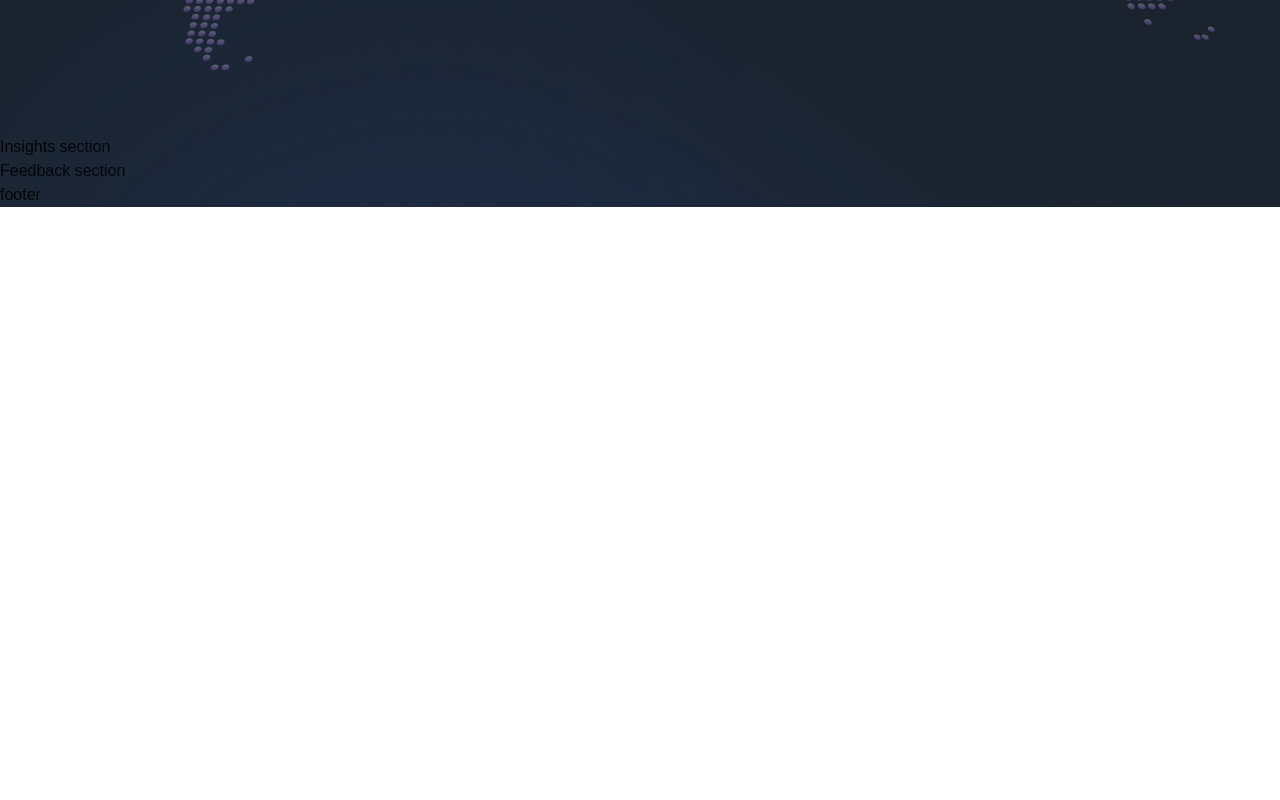
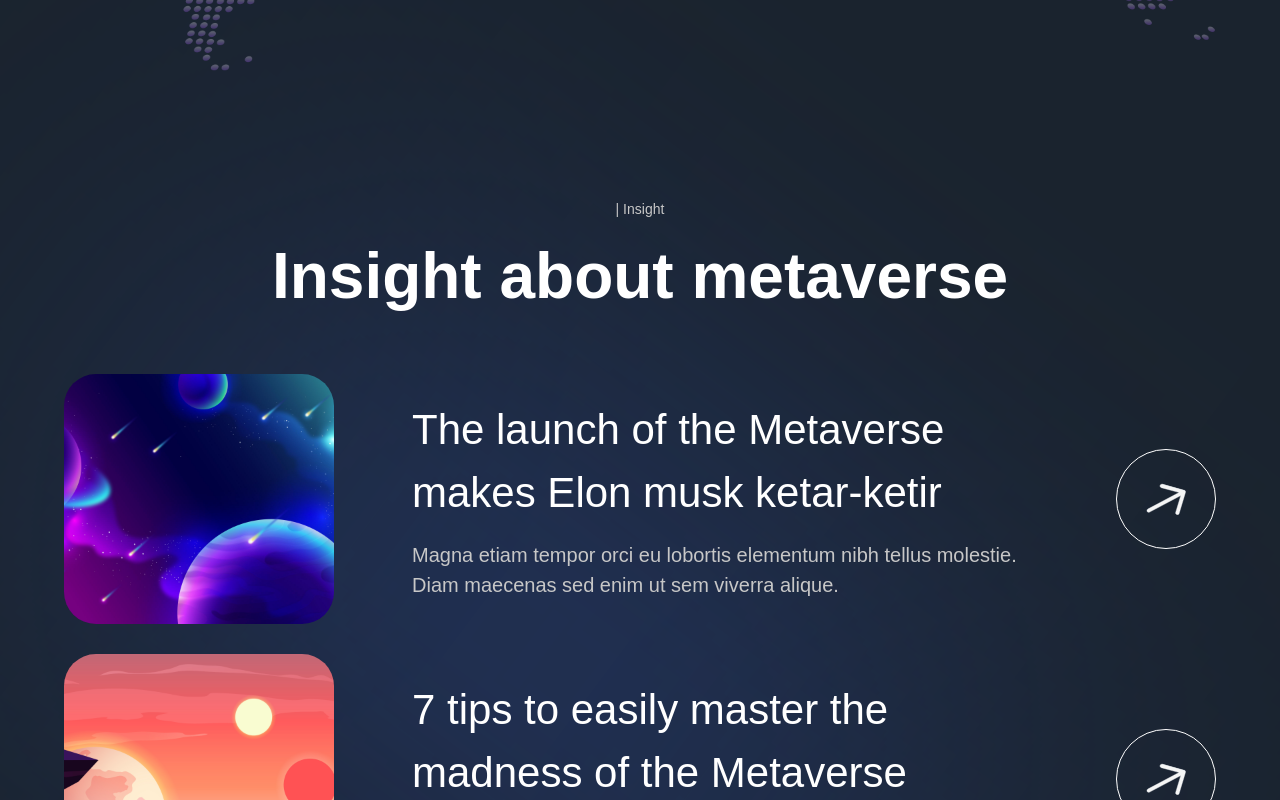
Before and after one commit to amator82/Metaverse-Madness, a Next.js app: page / in a window 1280 px wide. Shown: the part 5100-5900 px from the top of the page. Before the commit the page ends 5307 px from the top, so only its background shows below. Built offline with nearby package versions, Linux system fonts and the light colour scheme; a web font is replaced by a local one.

Commit message:
add styles to sections Insights and InsightCard

```diff
--- a/components/InsightCard.jsx
+++ b/components/InsightCard.jsx
@@ -1,9 +1,27 @@
 'use client';
 
-const InsightCard = () => (
-  <div>
-    Insight Card
-  </div>
+import { motion } from 'framer-motion';
+
+import { fadeIn } from '../utils/motion';
+
+const InsightCard = ({ imgUrl, title, subtitle, index }) => (
+  <motion.div
+    variants={fadeIn('up', 'spring', index * 0.5, 1)}
+    className="flex md:flex-row flex-col gap-4"
+  >
+    <img src={imgUrl} alt={`plannet-0${index}`} className="md:w-[270px] w-full h-[250px] rounded-[32px] object-cover" />
+    <div
+      className="w-full flex justify-between items-center"
+    >
+      <div className="flex-1 md:ml-[62px] flex flex-col max-w-[650px]">
+        <h4 className="font-normal lg:text-[42px] text-[26px] text-white">{title}</h4>
+        <p className="mt-[16px] font-normal lg:text-[20px] text-[14px] text-secondary-white">{subtitle}</p>
+      </div>
+      <div className="lg:flex hidden items-center justify-center w-[100px] h-[100px] rounded-full bg-transparent border-[1px] border-white">
+        <img src="arrow.svg" alt="arrow" className="w-[40%] h-[40%] object-contain" />
+      </div>
+    </div>
+  </motion.div>
 );
 
 export default InsightCard;
--- a/sections/Insights.jsx
+++ b/sections/Insights.jsx
@@ -1,8 +1,32 @@
 'use client';
 
+import { motion } from 'framer-motion';
+
+import styles from '../styles';
+import { TypingText, TitleText, InsightCard } from '../components';
+import { staggerContainer } from '../utils/motion';
+import { insights } from '../data';
+
 const Insights = () => (
-  <section>
-    Insights section
+  <section className={`${styles.paddings} relative z-10`}>
+    <motion.div
+      variants={staggerContainer}
+      initial="hidden"
+      whileInView="show"
+      viewport={{ once: 'false', amount: 0.25 }}
+      className={`${styles.innerWidth} mx-auto flex flex-col`}
+    >
+      <TypingText title="| Insight" textStyles="text-center" />
+      <TitleText
+        title="Insight about metaverse"
+        textStyles="text-center"
+      />
+      <div className="mt-[50px] flex flex-col gap-[30px]">
+        {insights.map((insight, index) => (
+          <InsightCard key={index} index={index + 1} {...insight} />
+        ))}
+      </div>
+    </motion.div>
   </section>
 );
 
```
